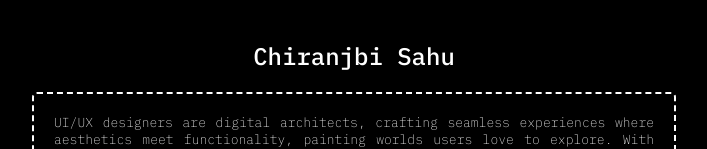
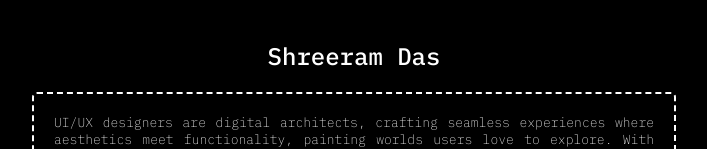
Before and after one commit to shreeramgitclone/portfolio, a React (Vite) app: page / in a window 1280 px wide. Shown: the top 149 px of the page, without its empty margins (286-993 px from the left). Built offline with nearby package versions, Linux system fonts and the light colour scheme.

Commit message:
first commit

```diff
--- a/index.html
+++ b/index.html
@@ -3,7 +3,7 @@
   <head>
     <meta charset="UTF-8" />
     <meta name="viewport" content="width=device-width, initial-scale=1.0" />
-    <title>Chiranjibi.exe</title>
+    <title>Shreeram Das</title>
     <link rel="icon" href="/favicon.ico" type="image/x-icon">
     <link rel="shortcut icon" href="/path/to/favicon.ico" type="image/x-icon">
   </head>
--- a/src/Pages/Landing.jsx
+++ b/src/Pages/Landing.jsx
@@ -149,7 +149,7 @@ function Landing() {
             ) : (
                 <div className="LandingBody">
                     <div className="upper-name-section">
-                        <span className="Title">Chiranjbi Sahu</span>
+                        <span className="Title">Shreeram Das</span>
                         <span className="Description">
                             UI/UX designers are digital architects, crafting seamless experiences where aesthetics meet functionality, painting worlds users love to explore. With pixels as their paintbrush, they blend creativity and empathy to shape the way we interact with technology. 🎨💻
                         </span>
@@ -175,7 +175,7 @@ function Landing() {
                         <div className='button-resume'>
                             <button className="ui-btn">
                                 <span>
-                                    <a href="https://drive.google.com/file/d/1r6W-Y7NDJnRpI5RlBn2LB6dBzs4Efe0j/view?usp=sharing" target="_blank">View resume</a>
+                                    <a href="https://drive.google.com/file/d/1NJNae8aPR6fYg2YrwN3NVEqD8t-dAZ1J/view?usp=sharing" target="_blank">View resume</a>
                                 </span>
                             </button>
                         </div>
```
Also changed, not shown: 1 other file (tests, documents, lock files or other folders).
